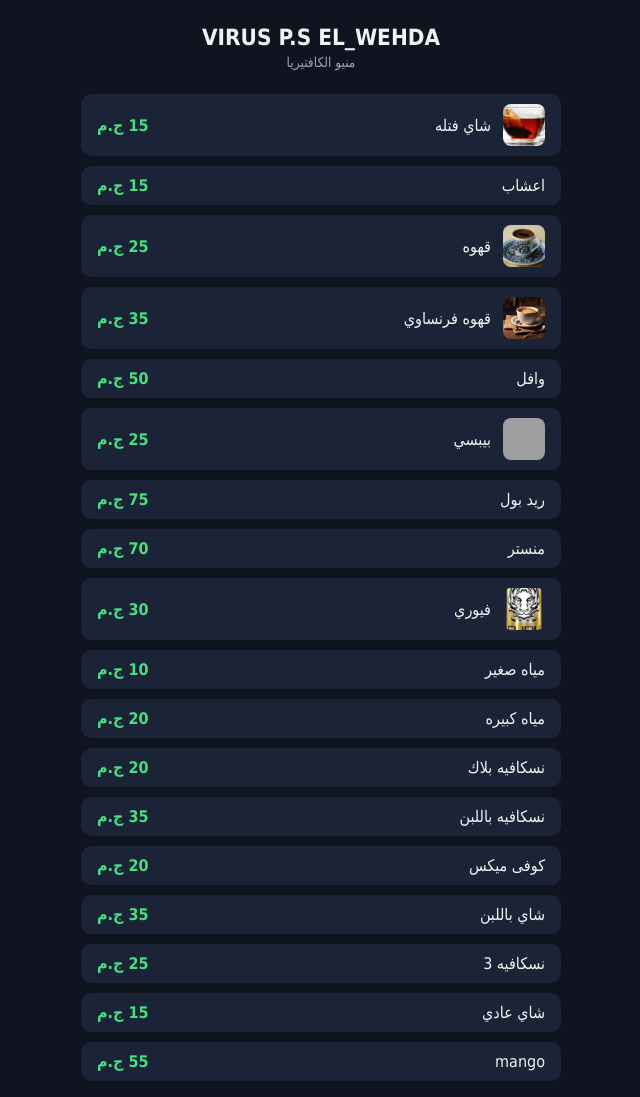
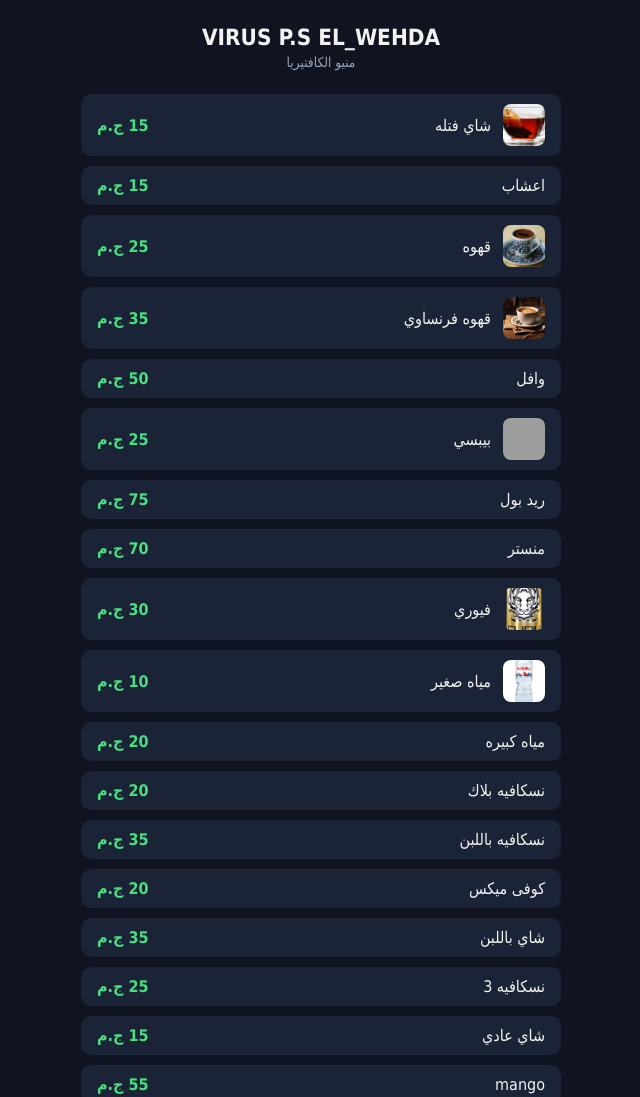
Before and after one commit to VIRUS-Net/EL-Wahda-Cafe-Menu, a plain HTML site: page index.html in a window 1280 px wide. Shown: the top 1097 px of the page, without its empty margins (319-959 px from the left). Drawn offline with Linux system fonts and the light colour scheme; grey boxes are pictures that could not be loaded.

Commit message:
تحديث المنيو تلقائيًا

```diff
--- a/index.html
+++ b/index.html
@@ -100,7 +100,7 @@
         </div>
         <div class="item">
             <div class="item-info">
-
+                <img class="thumb" src="https://VIRUS-Net.github.io/EL-Wahda-Cafe-Menu/images/9ac062fe-8853-4a04-b274-43de19ddb91a.jpg" alt="">
                 <span class="name">مياه صغير</span>
             </div>
             <span class="price">10 ج.م</span>
```
